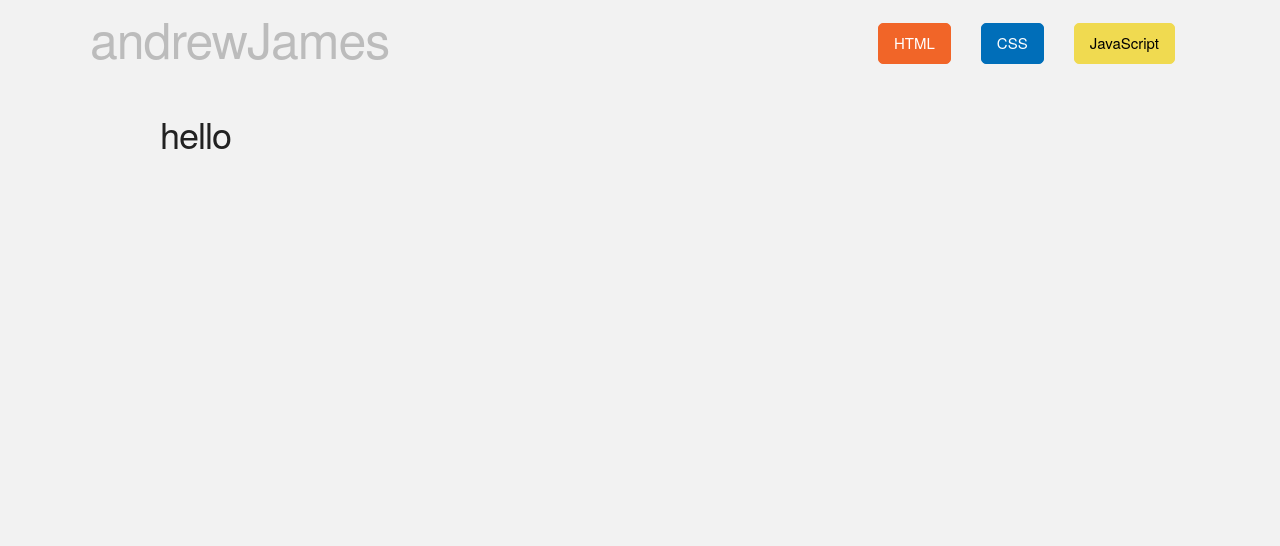
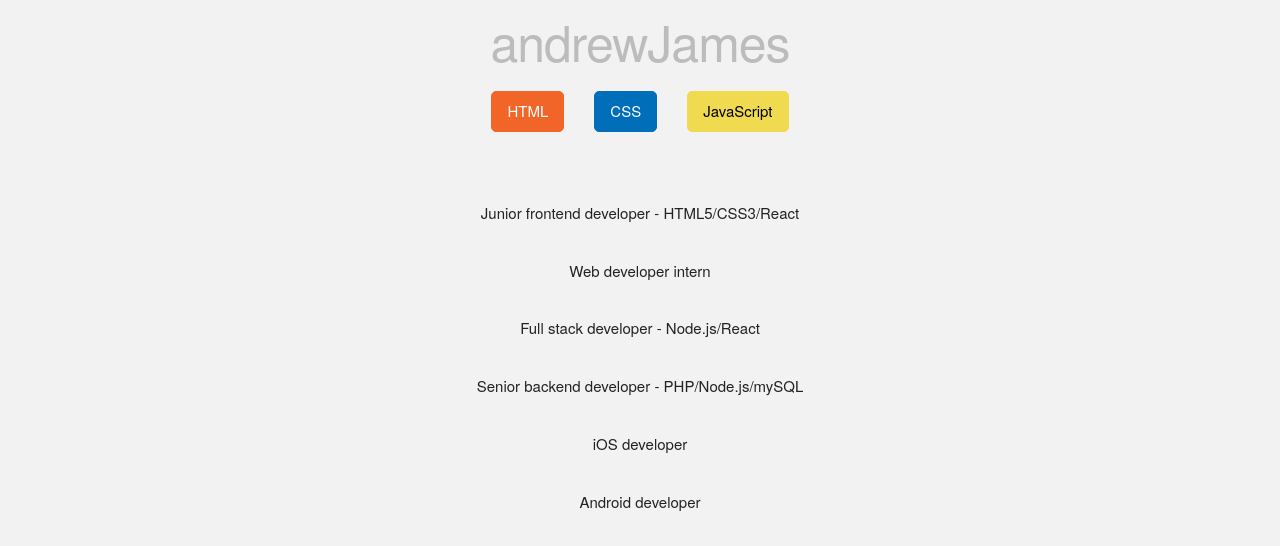
Before and after one commit to ajames20/mentorLeo, a plain HTML site: page week1/index.html in a window 1280 px wide. Drawn offline with Linux system fonts and the light colour scheme.

Commit message:
added jobs from array

```diff
--- a/week1/css/main.scss
+++ b/week1/css/main.scss
@@ -1,20 +1,25 @@
 body {
     background-color: #F2F2F2;
+
+    li {
+        list-style-type: none;
+    }
 }
 
 .header {
     color: #bcbcbc;
     display: flex;
+    flex-direction: column;
     justify-content: space-between;
-    padding: 0.5em 6em;
+    align-items: center;
+    padding: 0.7em 6em;
 
     ul {
         display: flex;
-        list-style-type: none;
     }
 
     ul li {
-        margin: 1em;
+        margin: 0 1em;
     }
 
     li {
@@ -24,18 +29,17 @@ body {
     #css,
     #html,
     #javascript {
+        color: #FFF;
         padding: 0.5em 1em;
         border-radius: 5px;
     }
 
     #html {
-        color: #FFF;
         background-color: #F16528;
         border: 1px solid #F16528;
     }
 
     #css {
-        color: #FFF;
         background-color: #006EB9;
         border: 1px solid #006EB9;
     }
@@ -47,4 +51,11 @@ body {
     }
 }
 
-main {}
+.list-job {
+    margin-top: 1em;
+    text-align: center;
+
+    li {
+        margin-top: 2.25em;
+    }
+}
--- a/week1/index.html
+++ b/week1/index.html
@@ -20,9 +20,9 @@
         </ul>
     </header>
 
-    <main class="container">
-        <h3>hello</h3>
-    </main>
+
 </body>
 
+<script src="main.js"></script>
+
 </html>
--- /dev/null
+++ b/week1/main.js
@@ -0,0 +1,33 @@
+let jobList = [
+    'Junior frontend developer - HTML5/CSS3/React',
+    'Web developer intern',
+    'Full stack developer - Node.js/React',
+    'Senior backend developer - PHP/Node.js/mySQL',
+    'iOS developer',
+    'Android developer'
+];
+let jobTest = document.body.appendChild(document.createElement('div'));
+jobTest.setAttribute('id', 'jobTest');
+jobTest.innerHTML = 'Test';
+
+function removeId() {
+    jobTest.remove();
+    addClass();
+};
+
+function addClass() {
+    let newClass = document.body.appendChild(document.createElement('div'));
+    newClass.classList.add('list-job', 'container');
+    let list = document.createElement('ul')
+    newClass.appendChild(list);
+
+    for (var i = 0; i < jobList.length; i++) {
+        let item = document.createElement("li");
+        item.innerHTML = jobList[i];
+        list.appendChild(item);
+    }
+
+}
+
+
+removeId();
```
Also changed, not shown: week1/css/main.css, 1 other file.
